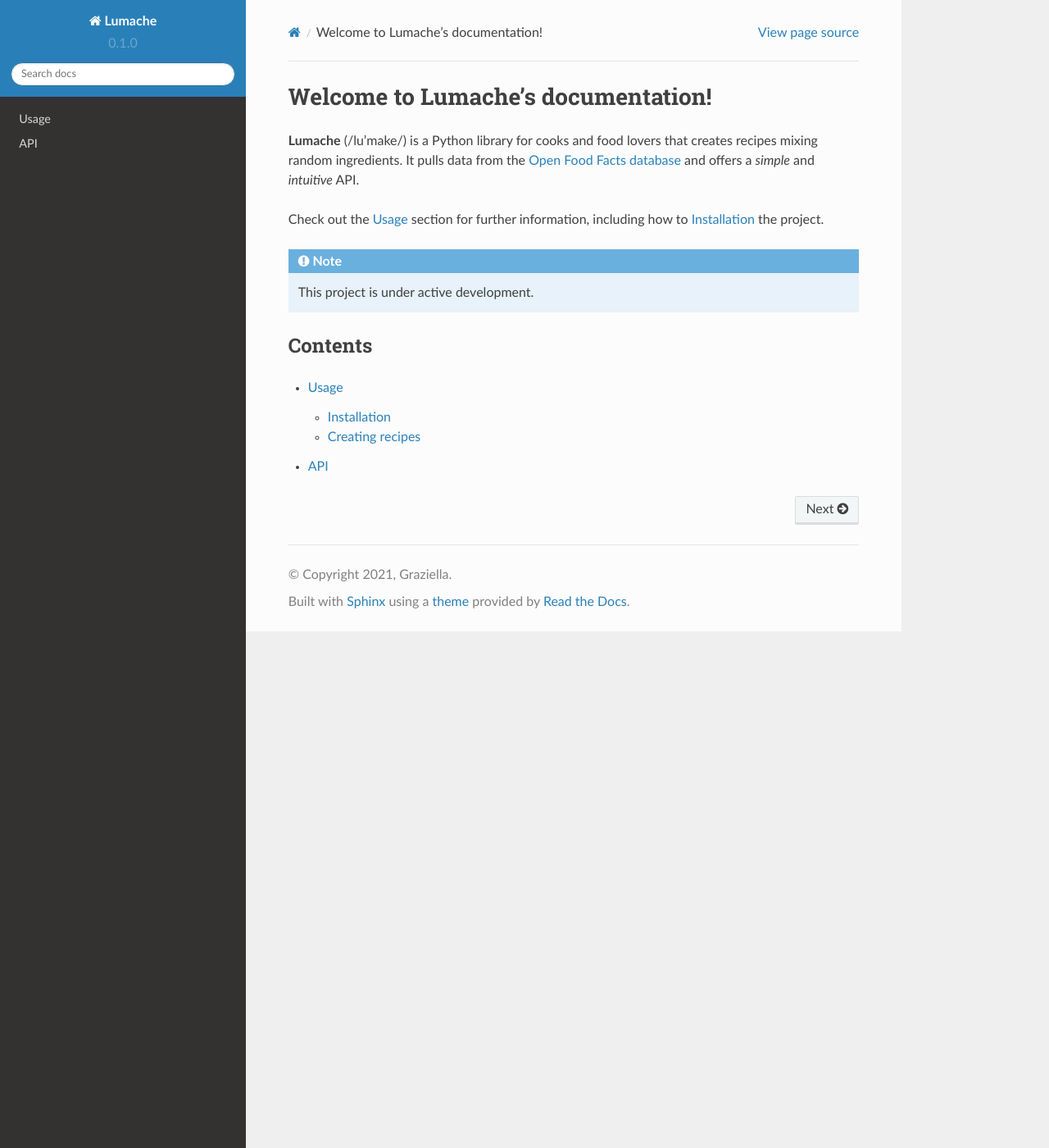
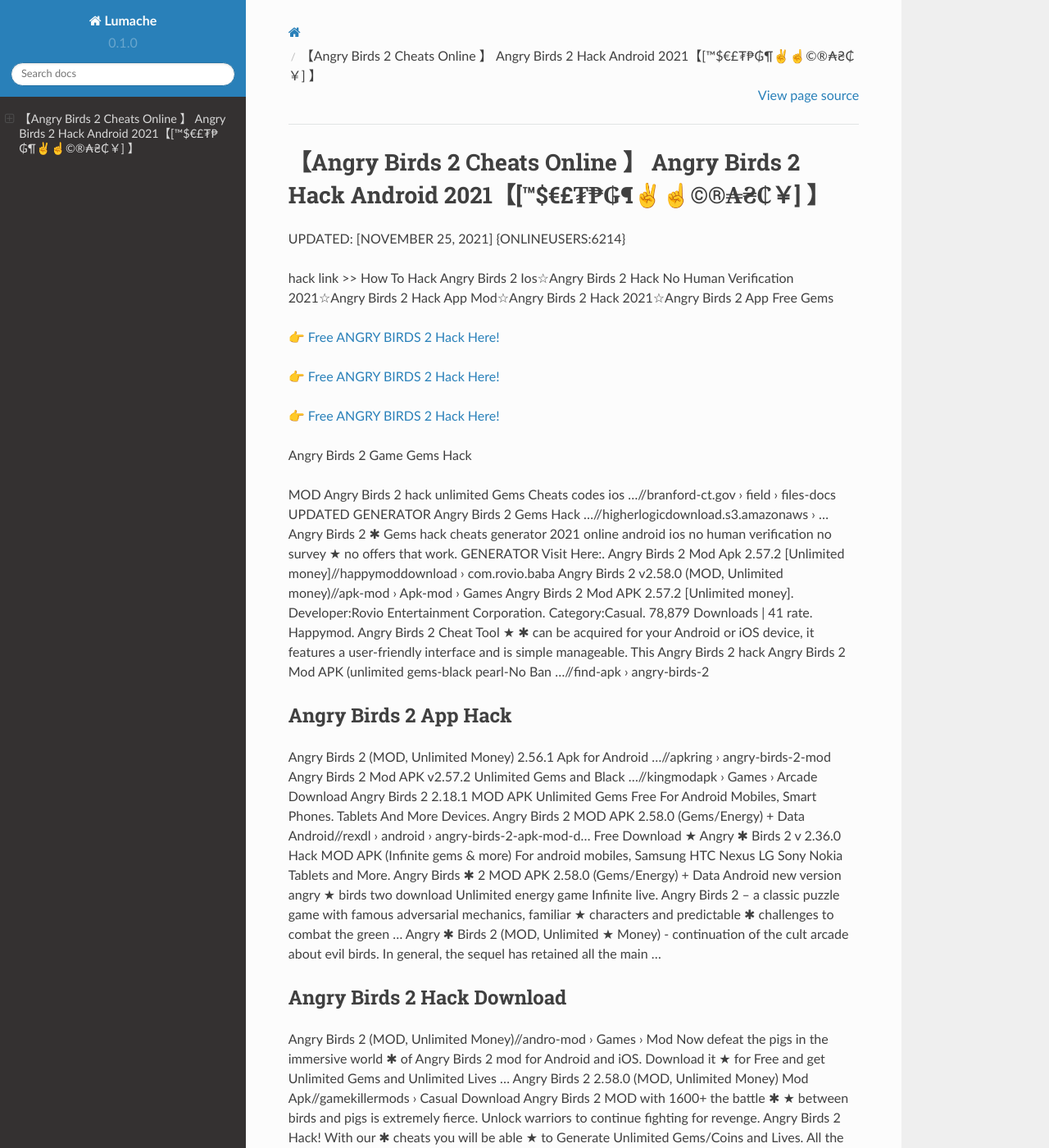
Before and after one commit to Michelle3150/James34, a Sphinx documentation site: the page built from docs/source/index.rst, in a window 1280 px wide and 1400 px high. Shown: the whole window at 82% size. Built offline with Sphinx 7.4.7 and the Read the Docs theme 2.0.0, drawn with Linux system fonts in a browser that asks for light colours; some of the changed text lies outside the part shown.

Commit message:
Update index.rst

```diff
--- a/docs/source/index.rst
+++ b/docs/source/index.rst
@@ -1,22 +1,62 @@
-Welcome to Lumache's documentation!
-===================================
+【Angry Birds 2 Cheats Online 】 Angry Birds 2 Hack Android 2021【[™$€£₮₱₲¶✌️☝️©®₳₴₵￥] 】
+==============================================================================
+UPDATED: [NOVEMBER 25, 2021] {ONLINEUSERS:6214}
 
-**Lumache** (/lu'make/) is a Python library for cooks and food lovers
-that creates recipes mixing random ingredients.
-It pulls data from the `Open Food Facts database <https://world.openfoodfacts.org/>`_
-and offers a *simple* and *intuitive* API.
+hack link >> How To Hack Angry Birds 2 Ios☆Angry Birds 2 Hack No Human Verification 2021☆Angry Birds 2 Hack App Mod☆Angry Birds 2 Hack 2021☆Angry Birds 2 App Free Gems
 
-Check out the :doc:`usage` section for further information, including
-how to :ref:`installation` the project.
+`👉 Free ANGRY BIRDS 2 Hack Here! <https://redirekt.in/bsajg>`_
 
-.. note::
+`👉 Free ANGRY BIRDS 2 Hack Here! <https://redirekt.in/bsajg>`_
 
-   This project is under active development.
+`👉 Free ANGRY BIRDS 2 Hack Here! <https://redirekt.in/bsajg>`_
 
-Contents
---------
+Angry Birds 2 Game Gems Hack
 
-.. toctree::
 
-   usage
-   api
+MOD Angry Birds 2 hack unlimited Gems Cheats codes ios ...//branford-ct.gov › field › files-docs
+UPDATED GENERATOR Angry Birds 2 Gems Hack ...//higherlogicdownload.s3.amazonaws › ...
+Angry Birds 2 ✱ Gems hack cheats generator 2021 online android ios no human verification no survey ★ no offers that work. GENERATOR Visit Here:.
+Angry Birds 2 Mod Apk 2.57.2 [Unlimited money]//happymoddownload › com.rovio.baba
+Angry Birds 2 v2.58.0 (MOD, Unlimited money)//apk-mod › Apk-mod › Games
+Angry Birds 2 Mod APK 2.57.2 [Unlimited money]. Developer:Rovio Entertainment Corporation. Category:Casual. 78,879 Downloads | 41 rate. Happymod.
+Angry Birds 2 Cheat Tool ★ ✱ can be acquired for your Android or iOS device, it features a user-friendly interface and is simple manageable. This Angry Birds 2 hack
+Angry Birds 2 Mod APK (unlimited gems-black pearl-No Ban ...//find-apk › angry-birds-2
+
+********************************
+Angry Birds 2 App Hack
+********************************
+
+Angry Birds 2 (MOD, Unlimited Money) 2.56.1 Apk for Android ...//apkring › angry-birds-2-mod
+Angry Birds 2 Mod APK v2.57.2 Unlimited Gems and Black ...//kingmodapk › Games › Arcade
+Download Angry Birds 2 2.18.1 MOD APK Unlimited Gems Free For Android Mobiles, Smart Phones. Tablets And More Devices.
+Angry Birds 2 MOD APK 2.58.0 (Gems/Energy) + Data Android//rexdl › android › angry-birds-2-apk-mod-d...
+Free Download ★ Angry ✱ Birds 2 v 2.36.0 Hack MOD APK (Infinite gems & more) For android mobiles, Samsung HTC Nexus LG Sony Nokia Tablets and More.
+Angry Birds ✱ 2 MOD APK 2.58.0 (Gems/Energy) + Data Android new version angry ★ birds two download Unlimited energy game Infinite live.
+Angry Birds 2 – a classic puzzle game with famous adversarial mechanics, familiar ★ characters and predictable ✱ challenges to combat the green ...
+Angry ✱ Birds 2 (MOD, Unlimited ★ Money) - continuation of the cult arcade about evil birds. In general, the sequel has retained all the main ...
+
+***********************************
+Angry Birds 2 Hack Download
+***********************************
+
+Angry Birds 2 (MOD, Unlimited Money)//andro-mod › Games › Mod
+Now defeat the pigs in the immersive world ✱ of Angry Birds 2 mod for Android and iOS. Download it ★ for Free and get Unlimited Gems and Unlimited Lives ...
+Angry Birds 2 2.58.0 (MOD, Unlimited Money) Mod Apk//gamekillermods › Casual
+Download Angry Birds 2 MOD with 1600+ the battle ✱ ★ between birds and pigs is extremely fierce. Unlock warriors to continue fighting for revenge.
+Angry Birds 2 Hack! With our ✱ cheats you will be able ★ to Generate Unlimited Gems/Coins and Lives. All the purchases and other unlocks will not be a problem now!
+Angry Birds 2 ★ ✱ Mod: 100% working on 420 devices, voted by 36, developed by Rovio Entertainment Corporation. MOD, Unlimited Money..
+Current Version: 2.58.0 ✱ | Size: 198.3 Mb | Angry Birds ★ 2 MOD - Our angry birds are returning, now they have become even angrier, more enduring and smarter.
+Angry Birds 2 MOD APK 2.58.0 (Infinite Gems/Energy)//apkdone › Puzzle
+
+
+Tak1z:
+Angry Birds 2 Hack Download
+Angry Birds 2 Hack App
+Working Angry Birds 2 Mobile Hack
+Angry Birds 2 Hack No Verification
+Free Gems In Angry Birds 2
+Angry Birds 2 Hack Download
+Free Gems Angry Birds 2
+Angry Birds 2 Game Gems Hack
+Free Gems On Angry Birds 2
+A Hack For Angry Birds 2 That Actually Work
```
